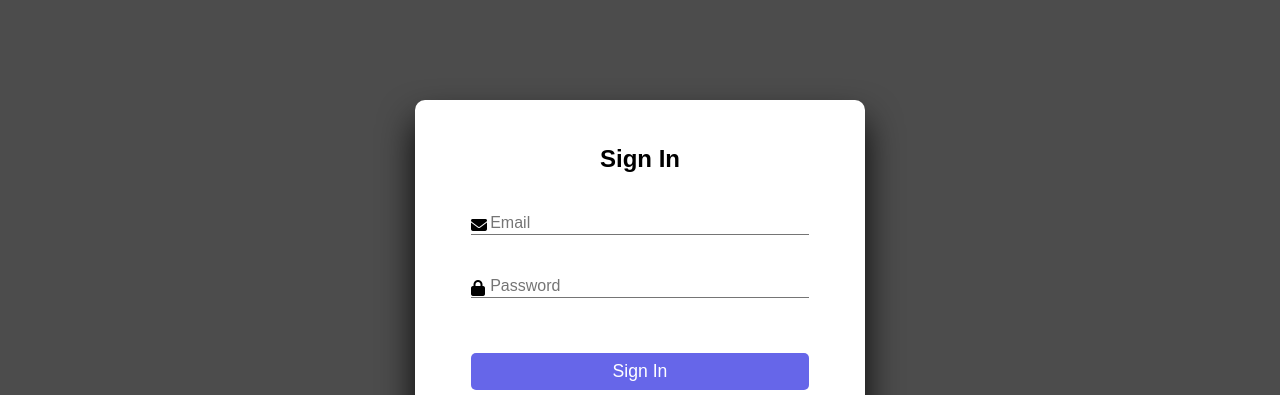
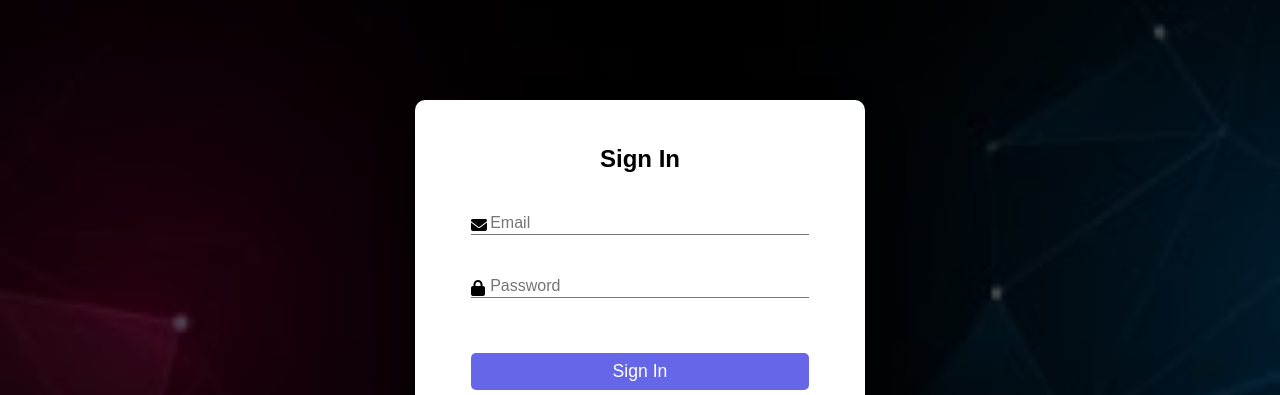
Before and after one commit to sns-automotives/sns-automotive, a plain HTML site: page login.html in a window 1280 px wide. Shown: the part 80-475 px from the top of the page. Drawn offline with Linux system fonts and the light colour scheme.

Commit message:
Update loginstyle.css

```diff
--- a/loginstyle.css
+++ b/loginstyle.css
@@ -95,7 +95,7 @@
     width: 100%;
     height: 100vh;
     padding-top: 80px;
-    background-image: linear-gradient(rgba(0,0,0,0.7),rgba(0,0,0,0.7)),url(image/loginbg.jfif);
+    background-image: linear-gradient(rgba(0,0,0,0.7),rgba(0,0,0,0.7)),url(loginbg.jfif);
     background-size: cover;
     background-position: center;
 }
```
